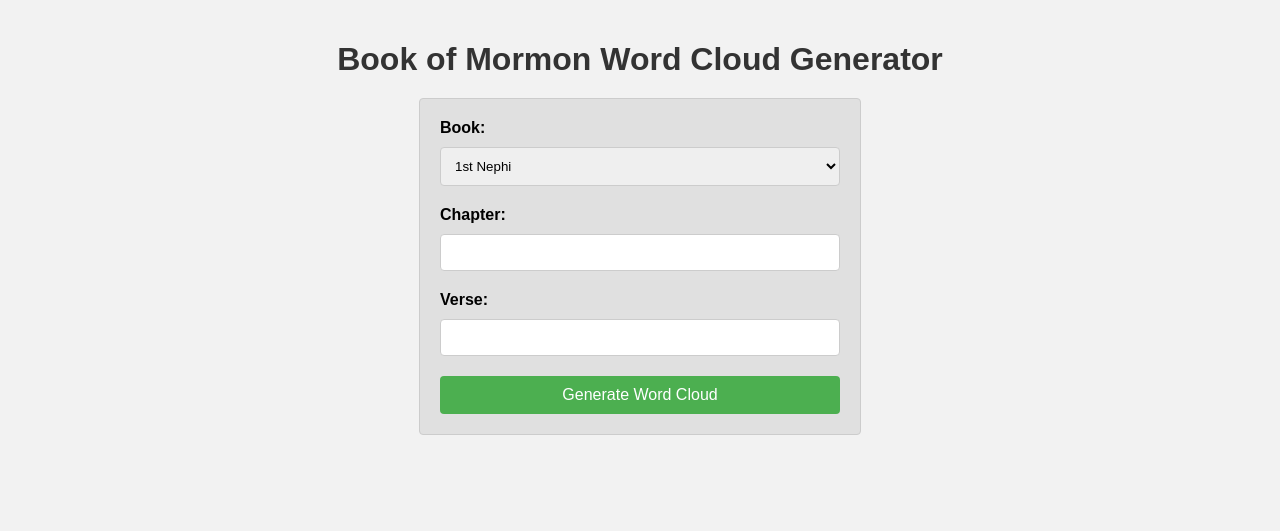
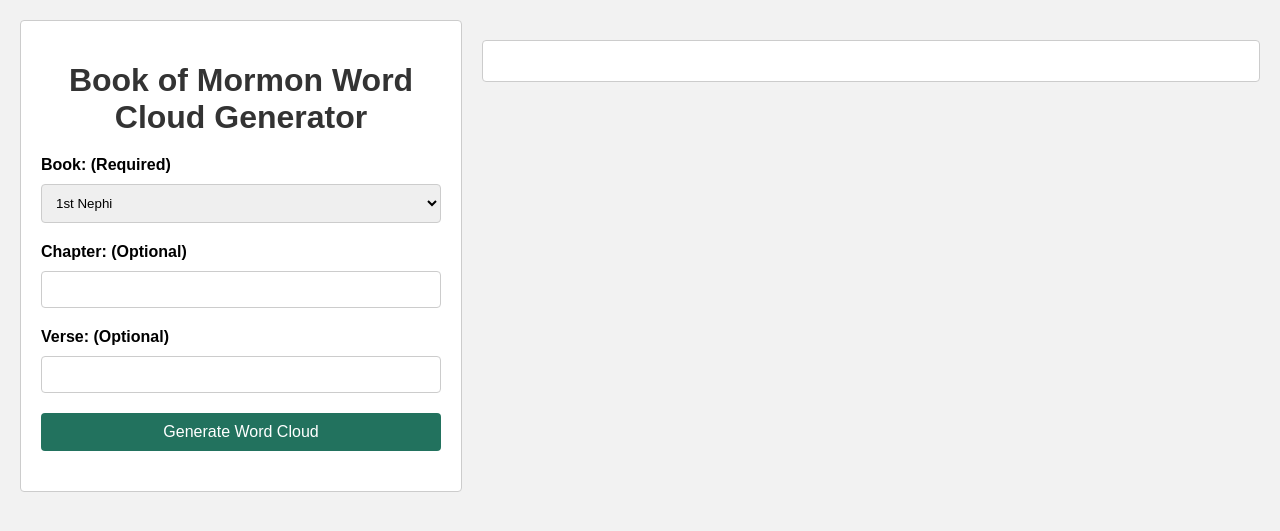
Before and after one commit to daolvera/275_WorddCloud, a FastAPI app: page / in a window 1280 px wide. Shown: the top 531 px of the page. Run offline with FastAPI, Linux system fonts and the light colour scheme.

Commit message:
finished project with style

```diff
--- a/main.py
+++ b/main.py
@@ -64,7 +64,7 @@
         text += scripture["text"]
     return text
 def generateWordCloud(text, title):
-    wordcloud = WordCloud( max_words=100, background_color="white").generate(text)
+    wordcloud = WordCloud( max_words=100, background_color="white", scale=3.0).generate(text)
     plt.figure()
     plt.imshow(wordcloud, interpolation="bilinear")
     plt.axis("off")
@@ -117,7 +117,6 @@
 async def read_root(request: Request):
     return templates.TemplateResponse("index.html", {"request": request})
 
-
 @app.get("/wordcloud")
 async def get_word_cloud(book: str, chapter: str, verse: str):
     # Call the function to generate the word cloud
--- a/templates/index.html
+++ b/templates/index.html
@@ -16,15 +16,25 @@
             color: #333;
         }
 
+        .content {
+            display: flex;
+            align-items: flex-start;
+            justify-content: center;
+            gap: 20px;
+        }
+
+        .formDiv {
+            width: 400px;
+            padding: 20px;
+            border: 1px solid #ccc;
+            border-radius: 4px;
+            background-color: #ffffff;
+        }
+
         form {
             display: flex;
             flex-direction: column;
-            max-width: 400px;
-            margin: 0 auto;
-            padding: 20px;
-            border: 1px solid #ccc;
-            border-radius: 4px;
-            background-color: #e0e0e0;
+            margin-bottom: 20px;
         }
 
         label {
@@ -42,7 +52,7 @@
 
         button[type="submit"] {
             padding: 10px 20px;
-            background-color: #4CAF50;
+            background-color: #22725e;
             color: white;
             border: none;
             border-radius: 4px;
@@ -50,14 +60,20 @@
             font-size: 16px;
         }
 
-        #wordCloudImage {
+        .wordCloudContainer {
+            flex: 1;
+            text-align: center;
             margin-top: 20px;
-            text-align: center;
+
+            width: 400px;
+            padding: 20px;
+            border: 1px solid #ccc;
+            border-radius: 4px;
+            background-color: #ffffff;
         }
 
         img {
-            max-width: 100%;
-            height: auto;
+            width:85%;
         }
 
         .error-message {
@@ -67,9 +83,11 @@
     </style>
 </head>
 <body>
+    <div class="content">
+        <div class="formDiv">
             <h1>Book of Mormon Word Cloud Generator</h1>
             <form id="wordCloudForm">
-        <label for="book">Book:</label>
+                <label for="book">Book: (Required)</label>
                 <select id="book" name="book" required>
                     <option value="1nephi">1st Nephi</option>
                     <option value="2nephi">2nd Nephi</option>
@@ -88,83 +106,52 @@
                     <option value="moroni">Moroni</option>
                 </select>
 
-        <label for="chapter">Chapter:</label>
+                <label for="chapter">Chapter: (Optional)</label>
                 <input type="number" id="chapter" name="chapter">
 
-        <label for="verse">Verse:</label>
+                <label for="verse">Verse: (Optional)</label>
                 <input type="number" id="verse" name="verse">
 
                 <button type="submit">Generate Word Cloud</button>
             </form>
+        </div>
 
-    <div id="wordCloudImage"></div>
+        <div class="wordCloudContainer" id="wordCloudImage"></div>
+    </div>
 
     <script>
         const form = document.getElementById('wordCloudForm');
         const wordCloudImage = document.getElementById('wordCloudImage');
 
-        form.addEventListener('submit', (e) => {
+        form.addEventListener('submit', async (e) => {
             e.preventDefault();
 
             const book = document.getElementById('book').value;
             const chapter = document.getElementById('chapter').value;
             const verse = document.getElementById('verse').value;
-            if (chapter == "" && verse == ""){
-                console.log("neither");
-                generateWordCloud1(book);
+            wordCloudImage.innerHTML = 'Loading...';
+
+            try {
+                let response;
+                if (!chapter && !verse) {
+                    response = await fetch(`/wordcloud1?book=${book}`);
+                } else if (chapter && !verse) {
+                    response = await fetch(`/wordcloud2?book=${book}&chapter=${chapter}`);
+                } else {
+                    response = await fetch(`/wordcloud?book=${book}&chapter=${chapter}&verse=${verse}`);
                 }
-            else if (verse == ""){
-                console.log("just verse gone");
-                generateWordCloud2(book, chapter);
-            }
-            else{
-                console.log("all");
-                generateWordCloud(book, chapter, verse);
-            }
-        });
 
-        async function generateWordCloud(book, chapter, verse) {
-            try {
-                const response = await fetch(`/wordcloud?book=${book}&chapter=${chapter}&verse=${verse}`);
                 if (!response.ok) {
                     throw new Error('Word cloud generation failed');
                 }
 
-                const imageUrl = await response.blob();
-                wordCloudImage.innerHTML = `<img src="${URL.createObjectURL(imageUrl)}">`;
+                const imageUrl = URL.createObjectURL(await response.blob());
+                wordCloudImage.innerHTML = `<img src="${imageUrl}">`;
             } catch (error) {
                 console.error(error);
-                wordCloudImage.innerHTML = '<p>Word cloud generation failed. Please try again.</p>';
+                wordCloudImage.innerHTML = '<p class="error-message">Word cloud generation failed. Please try again.</p>';
             }
-        }
-        async function generateWordCloud2(book, chapter) {
-            try {
-                const response = await fetch(`/wordcloud2?book=${book}&chapter=${chapter}`);
-                if (!response.ok) {
-                    throw new Error('Word cloud generation failed');
-                }
-
-                const imageUrl = await response.blob();
-                wordCloudImage.innerHTML = `<img src="${URL.createObjectURL(imageUrl)}">`;
-            } catch (error) {
-                console.error(error);
-                wordCloudImage.innerHTML = '<p>Word cloud generation failed. Please try again.</p>';
-            }
-        }
-        async function generateWordCloud1(book) {
-            try {
-                const response = await fetch(`/wordcloud1?book=${book}`);
-                if (!response.ok) {
-                    throw new Error('Word cloud generation failed');
-                }
-
-                const imageUrl = await response.blob();
-                wordCloudImage.innerHTML = `<img src="${URL.createObjectURL(imageUrl)}">`;
-            } catch (error) {
-                console.error(error);
-                wordCloudImage.innerHTML = '<p>Word cloud generation failed. Please try again.</p>';
-            }
-        }
+        });
     </script>
 </body>
 </html>
```
Lines whose indentation alone changed are shown as unchanged.
